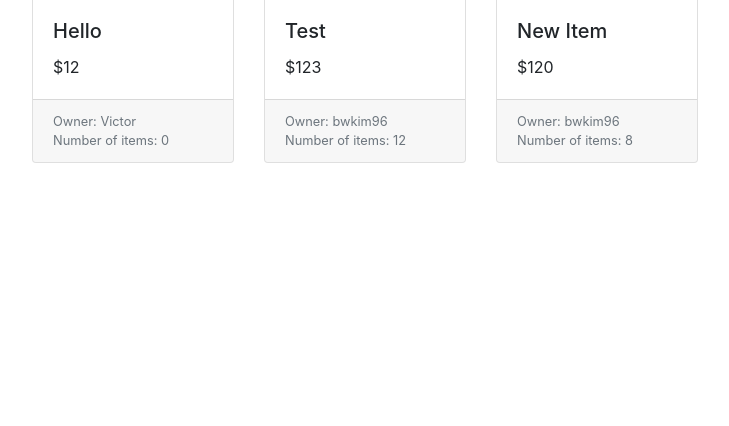
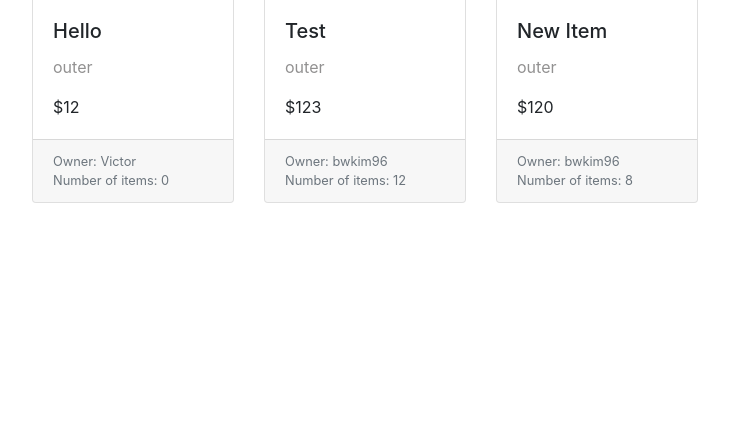
Before and after one commit to seungw0n/project_COMP307, a Django app: page / in a window 1280 px wide. Shown: the part 374-800 px from the top of the page, without its empty margins (275-1004 px from the left). Run offline with Django 3.2, Linux system fonts and the light colour scheme; data comes from the database, SQL or seed files in the repository; some libraries are stand-ins or nearby versions.

Commit message:
chat working

```diff
--- a/templates/home.html
+++ b/templates/home.html
@@ -16,6 +16,7 @@
               <img class="card-img-top" src="{{ product.image_url.url }}" alt="Product image" style="width:200px;height:200px;"/>
               <div class="card-body">
                 <h5 class="card-title">{{ product.title }}</h5>
+                <p style="color:rgb(146, 145, 145)	;"class="card-category">{{product.category}}</p>
                 <!-- <p class="card-text">{{ product.description }}</p> -->
                 <p class="card-text">${{ product.price }}</p>
               </div>
```
Also changed, not shown: README.md.
